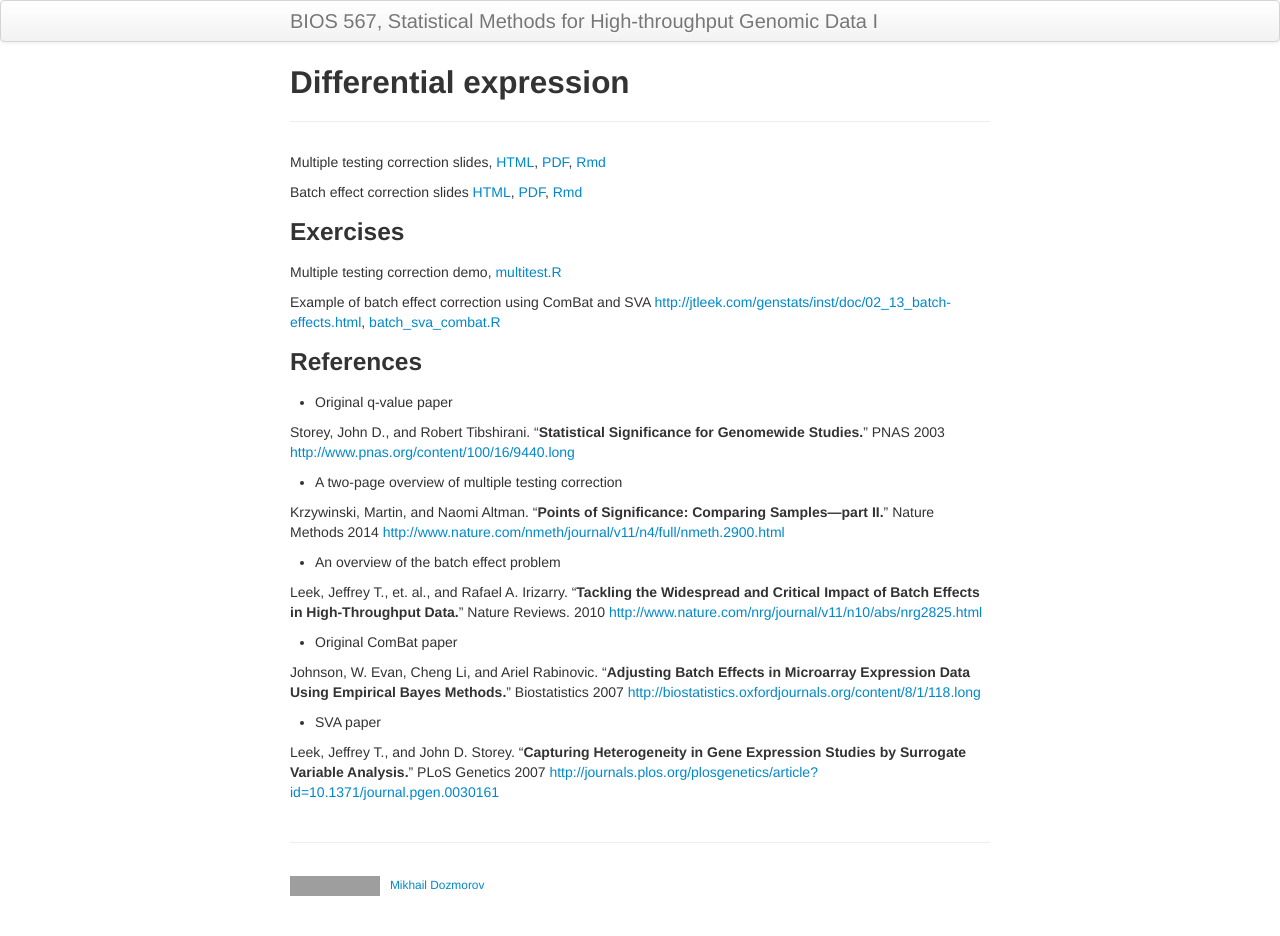
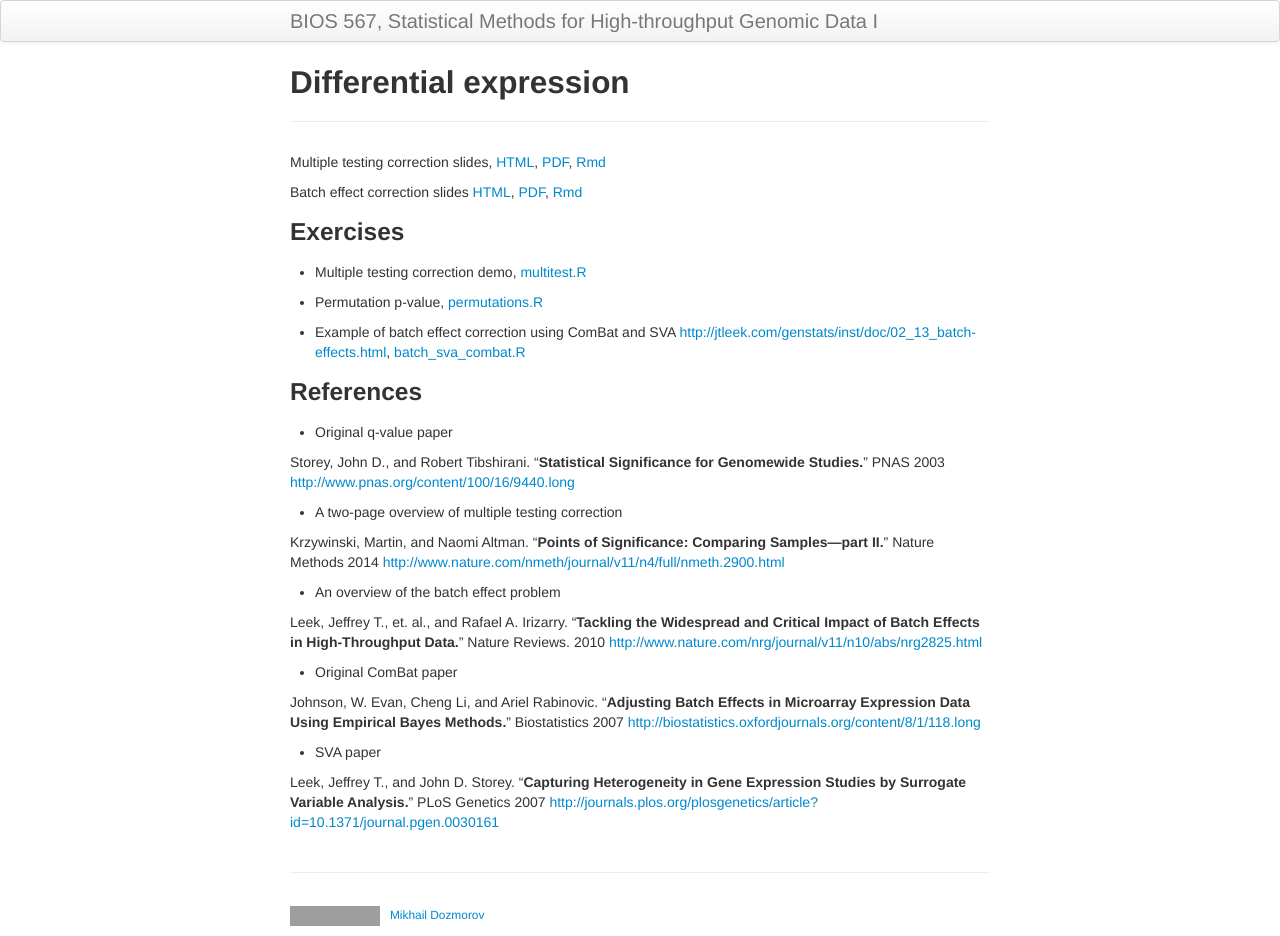
Before and after one commit to mdozmorov/BIOS567, a Jekyll site: the page built from pages/07b_multitest.md, in a window 1280 px wide. Built offline with Jekyll 4.4.1, drawn with Linux system fonts in a browser that asks for light colours; before the commit the page ends 906 px from its top, so only the background shows below that; grey boxes are pictures that could not be loaded.

Commit message:
Add permutation example

```diff
--- a/pages/07b_multitest.md
+++ b/pages/07b_multitest.md
@@ -9,9 +9,11 @@ Batch effect correction slides [HTML](/BIOS567/assets/presentation_diffexpressio
 
 ### Exercises
 
-Multiple testing correction demo, [multitest.R](/BIOS567/assets/presentation_diffexpression/multitest.R)
+- Multiple testing correction demo, [multitest.R](/BIOS567/assets/presentation_diffexpression/multitest.R)
 
-Example of batch effect correction using ComBat and SVA [http://jtleek.com/genstats/inst/doc/02_13_batch-effects.html](http://jtleek.com/genstats/inst/doc/02_13_batch-effects.html), [batch_sva_combat.R](/BIOS567/assets/presentation_diffexpression/batch_sva_combat.R)
+- Permutation p-value, [permutations.R](/BIOS567/assets/presentation_diffexpression/permutations.R)
+
+- Example of batch effect correction using ComBat and SVA [http://jtleek.com/genstats/inst/doc/02_13_batch-effects.html](http://jtleek.com/genstats/inst/doc/02_13_batch-effects.html), [batch_sva_combat.R](/BIOS567/assets/presentation_diffexpression/batch_sva_combat.R)
 
 ### References
 
```
Also changed, not shown: 1 other file.
